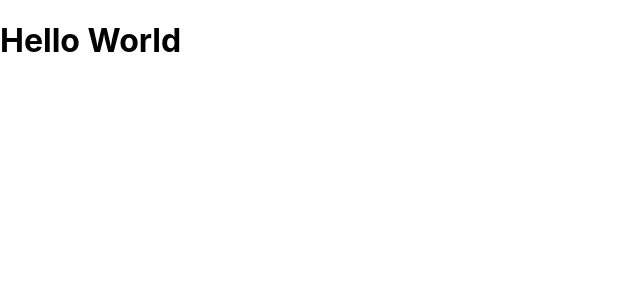
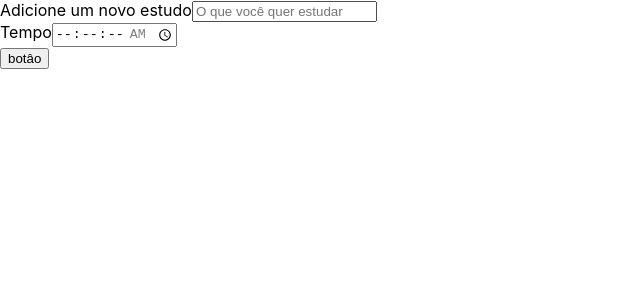
Before and after one commit to Mar-io20/studies-desafio, a React (Create React App) app: page / in a window 1280 px wide. Shown: the top 300 px of the page, without its empty margins (0-640 px from the left). Built offline with nearby package versions, Linux system fonts and the light colour scheme.

Commit message:
Criando um formulario e um botão

```diff
--- a/src/App.tsx
+++ b/src/App.tsx
@@ -1,9 +1,10 @@
 import React from "react";
+import Formulario from "./components/Formulario";
 
 function App() {
   return (
   <div className="App">
-    <h1>Hello World</h1>
+    <Formulario />
   </div>)
 }
 
--- /dev/null
+++ b/src/components/Botao/index.tsx
@@ -0,0 +1,13 @@
+import React from "react";
+
+class Botao extends React.Component {
+    render() {
+        return (
+            <button>
+                botâo
+            </button>
+        )
+    }
+}
+
+export default Botao;
--- /dev/null
+++ b/src/components/Formulario/index.tsx
@@ -0,0 +1,40 @@
+import React from "react";
+import Botao from "../Botao";
+
+class Formulario extends React.Component {
+  render() {
+    return (
+      <form>
+        <div>
+          <label htmlFor="tarefa">
+            Adicione um novo estudo
+          </label>
+          <input
+          type="text"
+          name="tarefa"
+          id="tarefa"
+          placeholder="O que você quer estudar"
+          required
+        />
+        </div>
+        <div>
+          <label htmlFor="tempo">
+            Tempo
+          </label>
+          <input
+          type="time"
+          step="1"
+          name="tempo"
+          id="tempo"
+          min="00:00:00"
+          max="01:30:00"
+          required
+        />
+        </div>
+        <Botao />
+      </form>
+    );
+  }
+}
+
+export default Formulario;
```
